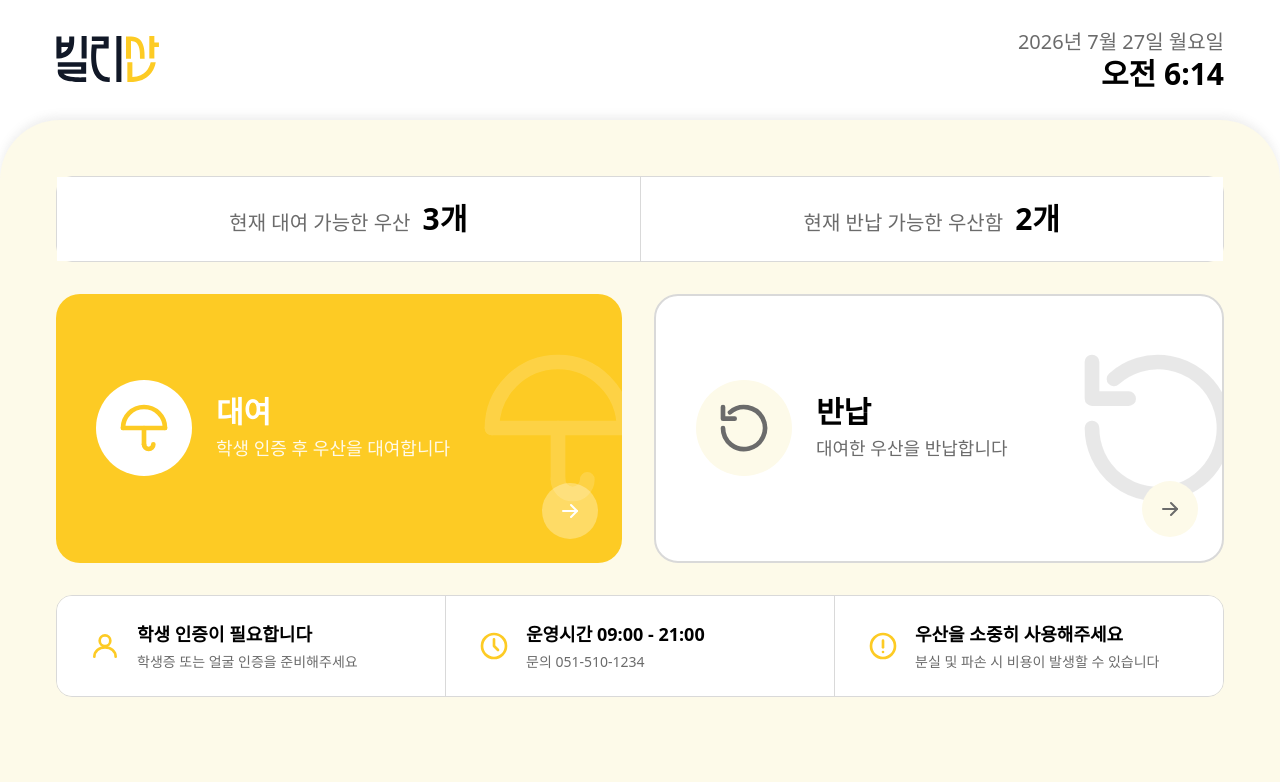
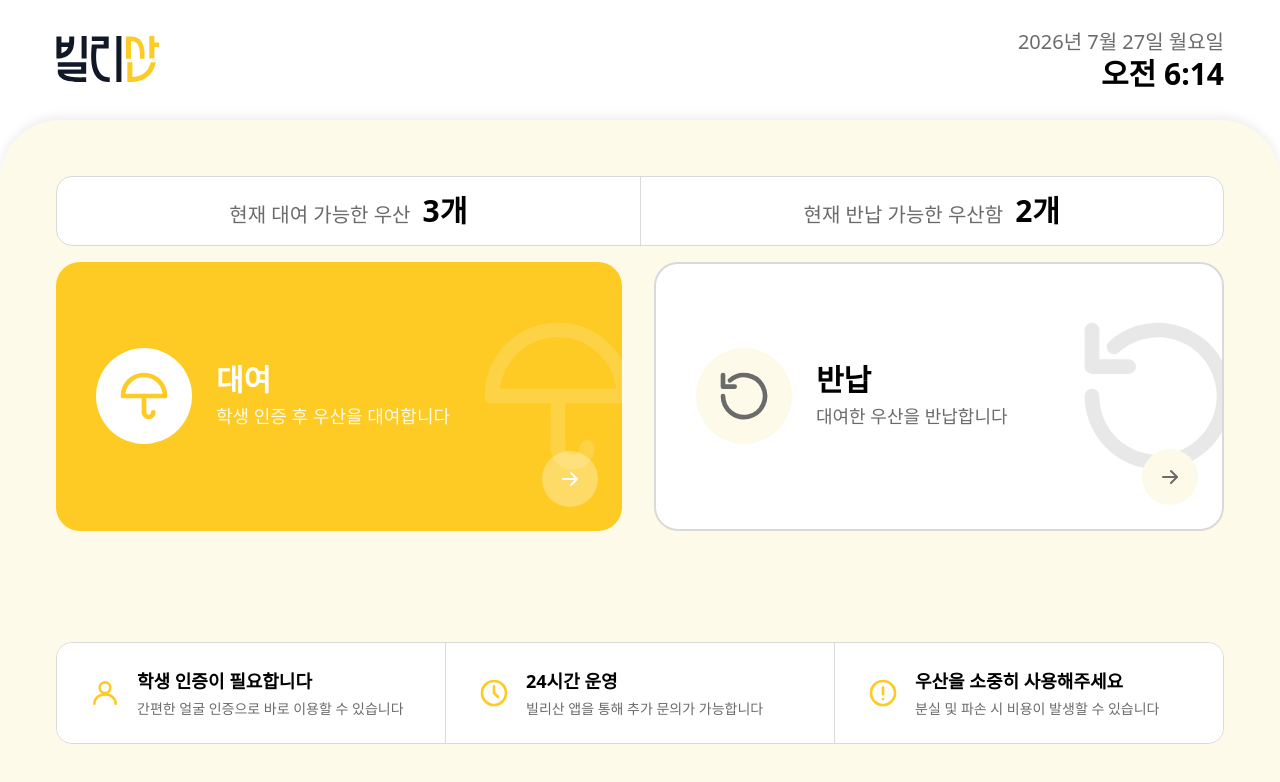
Before and after one commit to ClOhmYee/Billisan, a React (Vite) app in the folder frontend/kiosk/: page / in a window 1280 px wide. Shown: the top 782 px of the page. Built offline with nearby package versions, Linux system fonts and the light colour scheme; no server answers; a web font is replaced by a local one.

Commit message:
S15P11A201-75 feat: 미정산, 이미 대여중인 우산 있음 안내 모달창 구현

```diff
--- /dev/null
+++ b/frontend/kiosk/src/api/eligibilityApi.ts
@@ -0,0 +1,22 @@
+import {
+  RENTAL_ELIGIBILITY_RESULT,
+  type RentalEligibilityResult,
+} from '../types/eligibility'
+
+// 수동 테스트 시나리오 — MOCK_SCENARIO를 바꿔서 화면 분기를 확인한다.
+const MOCK_SCENARIO: RentalEligibilityResult =
+  RENTAL_ELIGIBILITY_RESULT.ELIGIBLE
+
+const MIN_DELAY_MS = 300
+const MAX_DELAY_MS = 800
+
+// 09-screen-flow.md §4.1 "Spring 정책 검증" 대응 Mock. 실제 네트워크 호출 없음.
+export function checkRentalEligibility(): Promise<RentalEligibilityResult> {
+  const delay = MIN_DELAY_MS + Math.random() * (MAX_DELAY_MS - MIN_DELAY_MS)
+
+  return new Promise((resolve) => {
+    setTimeout(() => {
+      resolve(MOCK_SCENARIO)
+    }, delay)
+  })
+}
--- /dev/null
+++ b/frontend/kiosk/src/components/common/RentalBlockModal.tsx
@@ -0,0 +1,71 @@
+import { useEffect, useState } from 'react'
+import {
+  RENTAL_BLOCK_REASON,
+  type RentalBlockReason,
+} from '../../types/eligibility'
+import { AlertCircleIcon } from '../icons/AlertCircleIcon'
+import { IconBadge } from './IconBadge'
+
+interface RentalBlockModalProps {
+  reason: RentalBlockReason
+  onClose: () => void
+}
+
+const MESSAGES: Record<
+  RentalBlockReason,
+  { title: string; subtitle: string }
+> = {
+  [RENTAL_BLOCK_REASON.UNSETTLED_BLOCKED]: {
+    title: '미정산 내역이 있어요',
+    subtitle: '앱에서 정산 후 다시 이용해주세요.',
+  },
+  [RENTAL_BLOCK_REASON.ACTIVE_RENTAL_EXISTS]: {
+    title: '이미 대여 중인 우산이 있어요',
+    subtitle: '현재 대여 중인 건이 있어 신규 대여할 수 없습니다.',
+  },
+}
+
+const AUTO_CLOSE_SECONDS = 5
+
+export function RentalBlockModal({ reason, onClose }: RentalBlockModalProps) {
+  const { title, subtitle } = MESSAGES[reason]
+  const [secondsLeft, setSecondsLeft] = useState(AUTO_CLOSE_SECONDS)
+
+  useEffect(() => {
+    const timer = setInterval(() => {
+      setSecondsLeft((prev) => prev - 1)
+    }, 1000)
+
+    return () => clearInterval(timer)
+  }, [])
+
+  useEffect(() => {
+    if (secondsLeft <= 0) onClose()
+  }, [secondsLeft, onClose])
+
+  return (
+    <div className="fixed inset-0 z-50 flex items-center justify-center bg-black/80">
+      <div className="flex w-5xl min-h-128 flex-col items-center justify-center gap-8 rounded-3xl bg-white p-12 text-center">
+        <IconBadge variant="error">
+          <AlertCircleIcon className="h-12 w-12" />
+        </IconBadge>
+        <div>
+          <h3 className="text-3xl font-bold text-black">{title}</h3>
+          <p className="text-tertiary-text mt-3 text-xl">{subtitle}</p>
+        </div>
+
+        <p className="text-tertiary-text text-base">
+          {secondsLeft}초 후 자동으로 닫힙니다
+        </p>
+
+        <button
+          type="button"
+          onClick={onClose}
+          className="bg-primary h-18 w-100 rounded-2xl text-2xl font-bold text-white transition-colors active:brightness-95"
+        >
+          닫기
+        </button>
+      </div>
+    </div>
+  )
+}
--- a/frontend/kiosk/src/screens/SCR-KSK-MAIN-001/MainScreen.tsx
+++ b/frontend/kiosk/src/screens/SCR-KSK-MAIN-001/MainScreen.tsx
@@ -1,6 +1,7 @@
 import { useEffect } from "react";
 import { ActionCard } from "../../components/common/ActionCard";
 import { InfoNoticeBar } from "../../components/common/InfoNoticeBar";
+import { RentalBlockModal } from "../../components/common/RentalBlockModal";
 import { AlertCircleIcon } from "../../components/icons/AlertCircleIcon";
 import { ClockIcon } from "../../components/icons/ClockIcon";
 import { ReturnIcon } from "../../components/icons/ReturnIcon";
@@ -22,12 +23,12 @@ const INFO_NOTICE_ITEMS = [
   {
     icon: UserIcon,
     title: "학생 인증이 필요합니다",
-    subtitle: "학생증 또는 얼굴 인증을 준비해주세요",
+    subtitle: "간편한 얼굴 인증으로 바로 이용할 수 있습니다",
   },
   {
     icon: ClockIcon,
-    title: "운영시간 09:00 - 21:00",
-    subtitle: "문의 051-510-1234",
+    title: "24시간 운영",
+    subtitle: "빌리산 앱을 통해 추가 문의가 가능합니다",
   },
   {
     icon: AlertCircleIcon,
@@ -46,6 +47,12 @@ export function MainScreen({ onRent }: MainScreenProps) {
   const fetchStationSummary = useKioskMainStore(
     (state) => state.fetchStationSummary,
   );
+  const rentalBlockReason = useKioskMainStore(
+    (state) => state.rentalBlockReason,
+  );
+  const clearRentalBlockReason = useKioskMainStore(
+    (state) => state.clearRentalBlockReason,
+  );
 
   useEffect(() => {
     fetchStationSummary();
@@ -59,9 +66,10 @@ export function MainScreen({ onRent }: MainScreenProps) {
 
   return (
     <KioskLayout fullBleed>
-      <div className="flex w-full flex-1 flex-col gap-8 p-14">
-        <div className="border-disabled divide-disabled flex w-full divide-x rounded-2xl border">
-          <div className="flex flex-1 items-baseline justify-center gap-3 bg-white py-6">
+      <div className="flex w-full flex-1 flex-col justify-between p-14">
+        <div className="flex w-full flex-col gap-4">
+          <div className="border-disabled divide-disabled bg-white flex w-full divide-x rounded-2xl border">
+            <div className="flex flex-1 items-baseline justify-center gap-3 py-4">
               <span className="text-tertiary-text text-xl font-medium">
                 현재 대여 가능한 우산
               </span>
@@ -69,7 +77,7 @@ export function MainScreen({ onRent }: MainScreenProps) {
                 {usableSlotCount ?? 0}개
               </span>
             </div>
-          <div className="flex flex-1 items-baseline justify-center gap-3 bg-white py-6">
+            <div className="flex flex-1 items-baseline justify-center gap-3  py-4">
               <span className="text-tertiary-text text-xl font-medium">
                 현재 반납 가능한 우산함
               </span>
@@ -97,9 +105,17 @@ export function MainScreen({ onRent }: MainScreenProps) {
               className="flex-1"
             />
           </div>
+        </div>
 
         <InfoNoticeBar items={INFO_NOTICE_ITEMS} />
       </div>
+
+      {rentalBlockReason && (
+        <RentalBlockModal
+          reason={rentalBlockReason}
+          onClose={clearRentalBlockReason}
+        />
+      )}
     </KioskLayout>
   );
 }
--- a/frontend/kiosk/src/store/kioskMainStore.ts
+++ b/frontend/kiosk/src/store/kioskMainStore.ts
@@ -1,5 +1,6 @@
 import { create } from 'zustand'
 import { fetchStationSummary as fetchStationSummaryMock } from '../api/stationApi'
+import type { RentalBlockReason } from '../types/eligibility'
 import { MAIN_SCREEN_VARIANT, type MainScreenVariant } from '../types/slot'
 
 interface KioskMainState {
@@ -9,6 +10,9 @@ interface KioskMainState {
   isStale: boolean // 방금 받은 숫자가 오래된 값일 수도 있는지
   error: string | null // 조회하다가 실패했으면 에러 메시지
   fetchStationSummary: () => Promise<void> // "지금 재고 좀 다시 확인해줘"라고 부르는 함수
+  rentalBlockReason: RentalBlockReason | null // 얼굴 인증 후 정책 검증에서 대여가 막힌 사유 — 있으면 메인 화면이 모달을 띄운다
+  setRentalBlockReason: (reason: RentalBlockReason) => void
+  clearRentalBlockReason: () => void
 }
 
 export const useKioskMainStore = create<KioskMainState>((set) => ({
@@ -31,6 +35,9 @@ export const useKioskMainStore = create<KioskMainState>((set) => ({
       set({ error: '재고 정보를 확인할 수 없습니다.', isLoading: false })
     }
   },
+  rentalBlockReason: null,
+  setRentalBlockReason: (reason) => set({ rentalBlockReason: reason }),
+  clearRentalBlockReason: () => set({ rentalBlockReason: null }),
 }))
 
 // usableSlotCount(SSOT)에서 화면 variant를 파생시킨다 — 스토어 상태로 별도 저장하지 않음.
--- /dev/null
+++ b/frontend/kiosk/src/types/eligibility.ts
@@ -0,0 +1,17 @@
+// 09-screen-flow.md §3.5 SCR-KSK-ERROR-001 Variant 이름 기준(대여 흐름에서 발생하는 2종만).
+// ACTIVE_RENTAL_NOT_FOUND는 반납 흐름 전용이라 이번 범위에 포함하지 않는다.
+export const RENTAL_BLOCK_REASON = {
+  UNSETTLED_BLOCKED: 'UNSETTLED_BLOCKED',
+  ACTIVE_RENTAL_EXISTS: 'ACTIVE_RENTAL_EXISTS',
+} as const
+
+export type RentalBlockReason =
+  (typeof RENTAL_BLOCK_REASON)[keyof typeof RENTAL_BLOCK_REASON]
+
+export const RENTAL_ELIGIBILITY_RESULT = {
+  ELIGIBLE: 'ELIGIBLE',
+  ...RENTAL_BLOCK_REASON,
+} as const
+
+export type RentalEligibilityResult =
+  (typeof RENTAL_ELIGIBILITY_RESULT)[keyof typeof RENTAL_ELIGIBILITY_RESULT]
```
Lines whose indentation alone changed are shown as unchanged.
